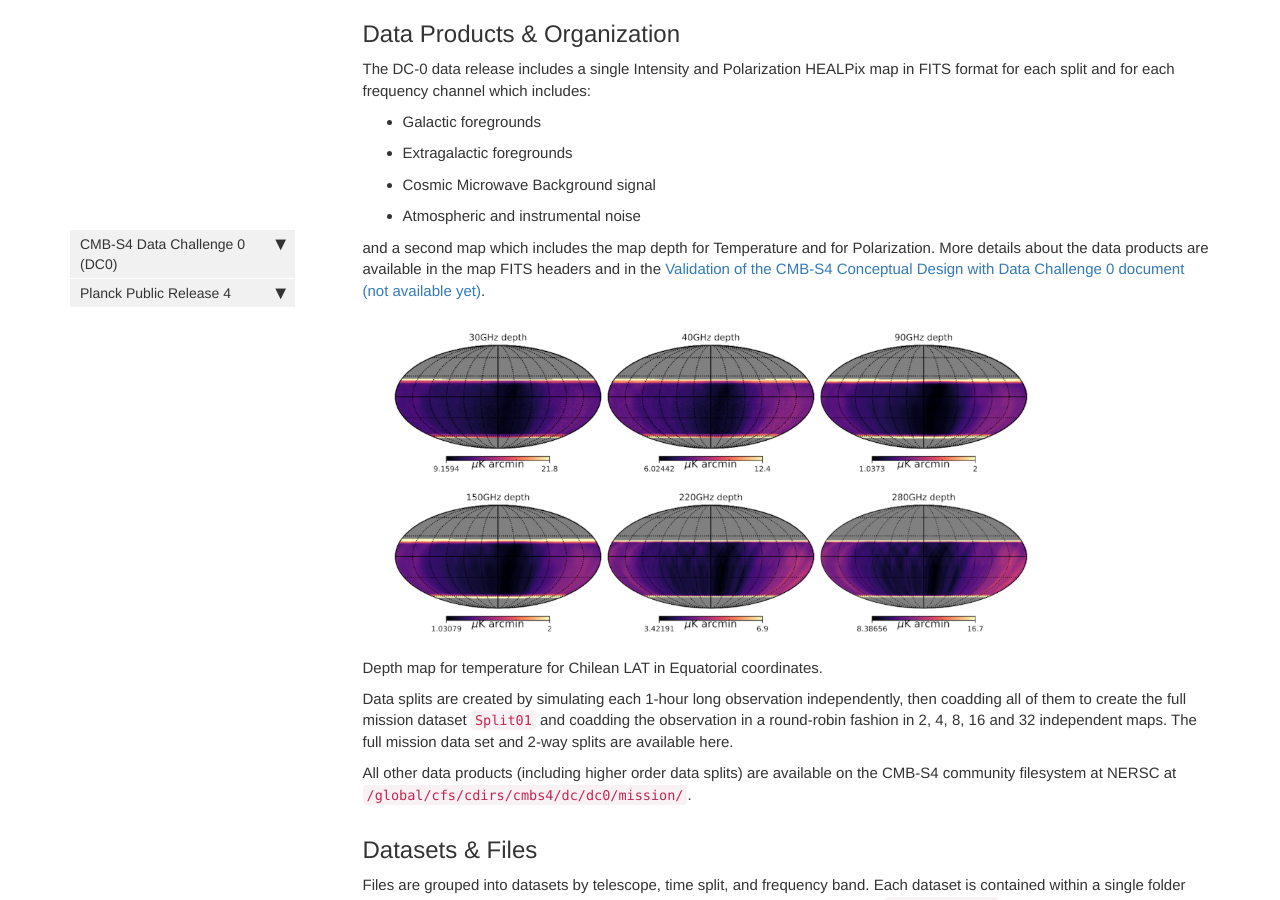
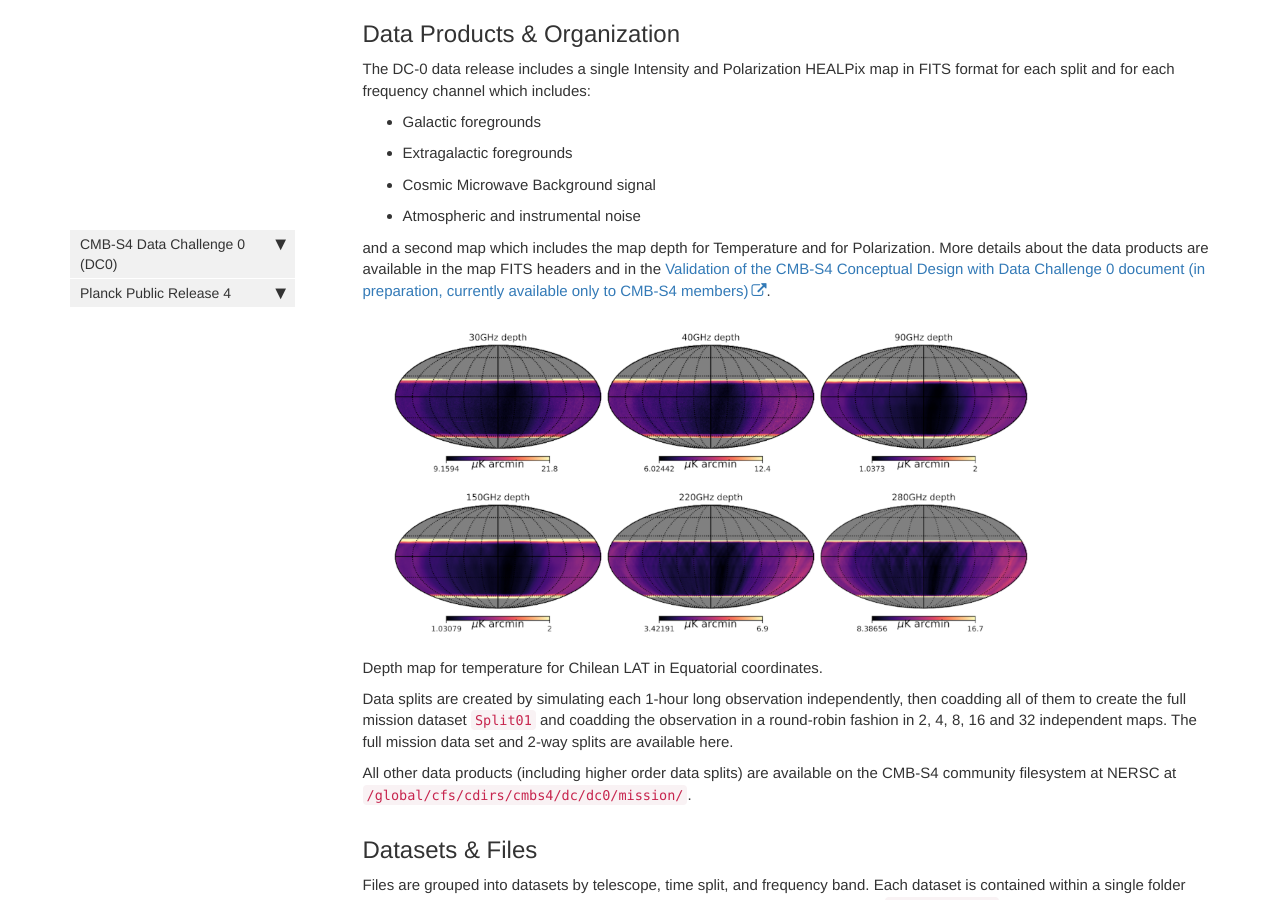
Before and after one commit to CMB-S4/serverless-data-portal-cmb-s4, a Jekyll site: the page built from dc0.md, in a window 1280 px wide and 900 px high, scrolled down 1019 px. Built offline with Jekyll 4.4.1, drawn with Linux system fonts in a browser that asks for light colours; comment, search, counter and statistics services are not loaded.

Commit message:
Link to Github repo for DataChallenge0

```diff
--- a/dc0.md
+++ b/dc0.md
@@ -35,7 +35,7 @@
 * Atmospheric and instrumental noise
 
 and a second map which includes the map depth for Temperature and for Polarization.
-More details about the data products are available in the map FITS headers and in the [Validation of the CMB-S4 Conceptual Design with Data Challenge 0 document (not available yet)]().
+More details about the data products are available in the map FITS headers and in the [Validation of the CMB-S4 Conceptual Design with Data Challenge 0 document (in preparation, currently available only to CMB-S4 members)](https://github.com/CMB-S4/DataChallenge0).
 
 ![depth map plot](images/cmbs4_dc0_map_depth.png)
 
```
